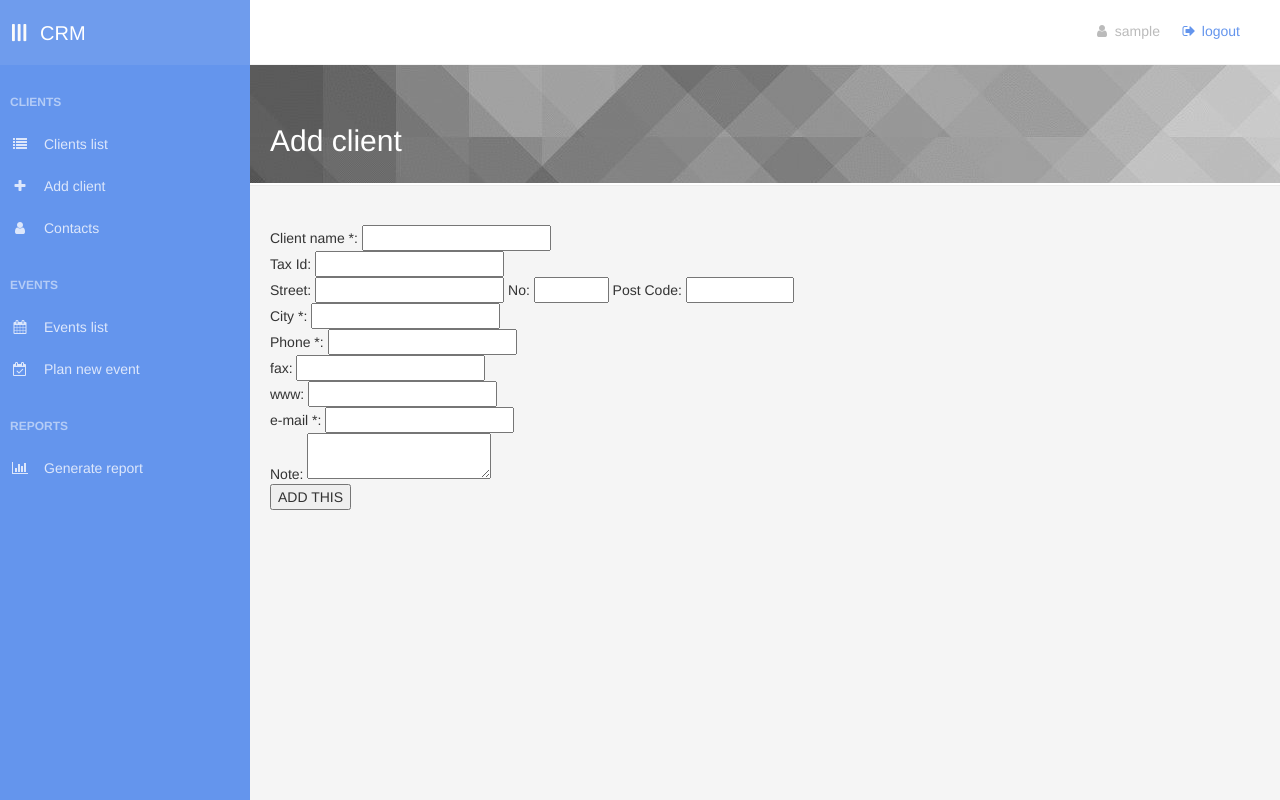
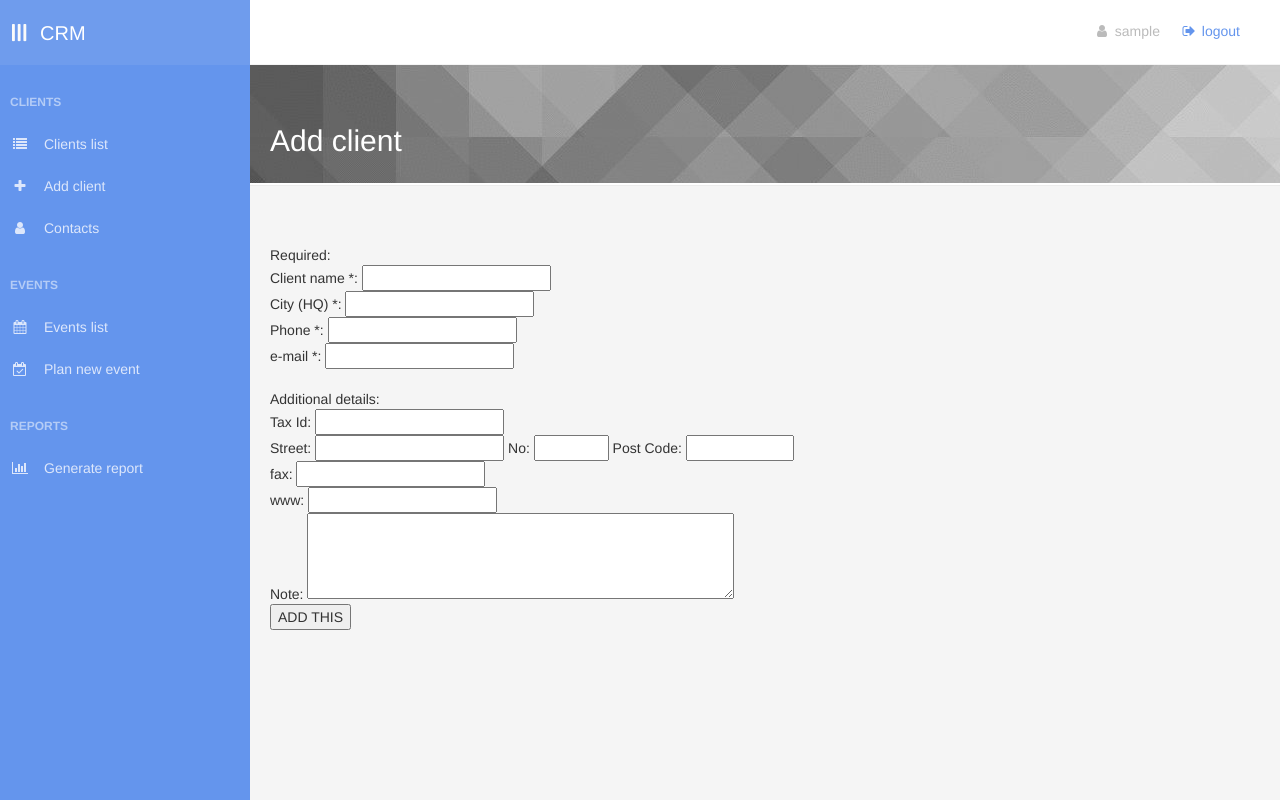
Before and after one commit to infoshareacademy/crm, a PHP site: page /add-client.php in a window 1280 px wide. Run offline with PHP 8.4, Linux system fonts and the light colour scheme; the visitor is signed in with stand-in values (Sample User, id 1); some libraries are stand-ins or nearby versions.

Commit message:
CRM-50: add-client bigger textarea

```diff
--- a/add-client.php
+++ b/add-client.php
@@ -89,16 +89,20 @@ if (count($_POST)) {
                     echo '<div class="text-uppercase text-danger">'.$error['general'].'</div><br/>';
                 ?>
 
-                <form action="?" method="post">
+                <form action="?" method="post"><br />
+                    Required:<br/>
                     Client name *: <input name="name" value='<?php echo @$_POST["name"]?>'><br/><div class='small text-uppercase text-danger'><?php echo @$error['name']?></div>
+                    City (HQ) *: <input name="city" value="<?php echo @$_POST['city']?>" /><br/><div class='small text-uppercase text-danger'><?php echo @$error['city']?></div>
+                    Phone *: <input name="phone" value="<?php echo @$_POST['phone']?>" /><br/><div class='small text-uppercase text-danger'><?php echo @$error['phone']?></div>
+                    e-mail *: <input name="mail" value="<?php echo @$_POST['mail']?>" /><br/><div class='small text-uppercase text-danger'><?php echo @$error['mail']?></div>
+                    <br/>
+                    Additional details:<br/>
                     Tax Id: <input name="idTax" value="<?php echo @$_POST['idTax']?>" /><br/><div class='small text-uppercase text-danger'><?php echo @$error['idTax']?></div>
                     Street: <input name="street" value="<?php echo @$_POST['street']?>" /> No: <input name="streetNumber" size="6" value="<?php echo @$_POST['streetNumber']?>" /> Post Code: <input name="postCode" size="10" value="<?php echo @$_POST['postCode']?>" /><br/><div class='small text-uppercase text-danger'><?php echo @$error['address']?></div>
-                    City *: <input name="city" value="<?php echo @$_POST['city']?>" /><br/><div class='small text-uppercase text-danger'><?php echo @$error['city']?></div>
-                    Phone *: <input name="phone" value="<?php echo @$_POST['phone']?>" /><br/><div class='small text-uppercase text-danger'><?php echo @$error['phone']?></div>
                     fax: <input name="fax" value="<?php echo @$_POST['fax']?>" /><br/><div class='small text-uppercase text-danger'><?php echo @$error['fax']?></div>
                     www: <input name="www" value="<?php echo @$_POST['www']?>" /><br/><div class='small text-uppercase text-danger'><?php echo @$error['www']?></div>
-                    e-mail *: <input name="mail" value="<?php echo @$_POST['mail']?>" /><br/><div class='small text-uppercase text-danger'><?php echo @$error['mail']?></div>
-                    Note: <textarea name="note" /><?php echo @$_POST['note']?></textarea><div class='small text-uppercase text-danger'><?php echo @$error['note']?></div>
+
+                    Note: <textarea name="note" rows="4" cols="50" /><?php echo @$_POST['note']?></textarea><div class='small text-uppercase text-danger'><?php echo @$error['note']?></div>
                     <button id="btn_send">ADD THIS</button>
                 </form>
 
```
